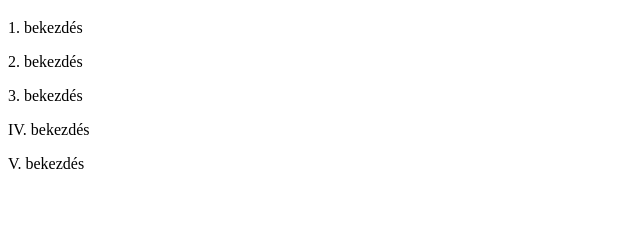
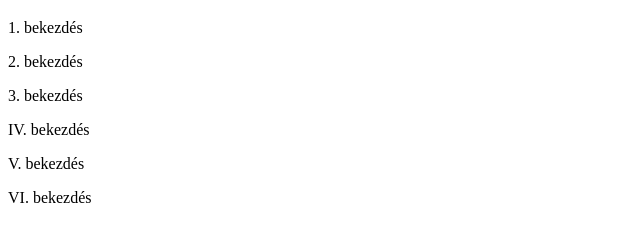
Before and after one commit to kovacsnandor/superhero, a plain HTML site: page index.html in a window 1280 px wide. Shown: the part 61-302 px from the top of the page, without its empty margins (0-640 px from the left). Drawn offline with Linux system fonts and the light colour scheme.

Commit message:
VI. bekezdés

```diff
--- a/index.html
+++ b/index.html
@@ -12,5 +12,6 @@
     <p>3. bekezdés</p>
     <p>IV. bekezdés</p>
     <p>V. bekezdés</p>
+    <p>VI. bekezdés</p>
 </body>
 </html>
```
